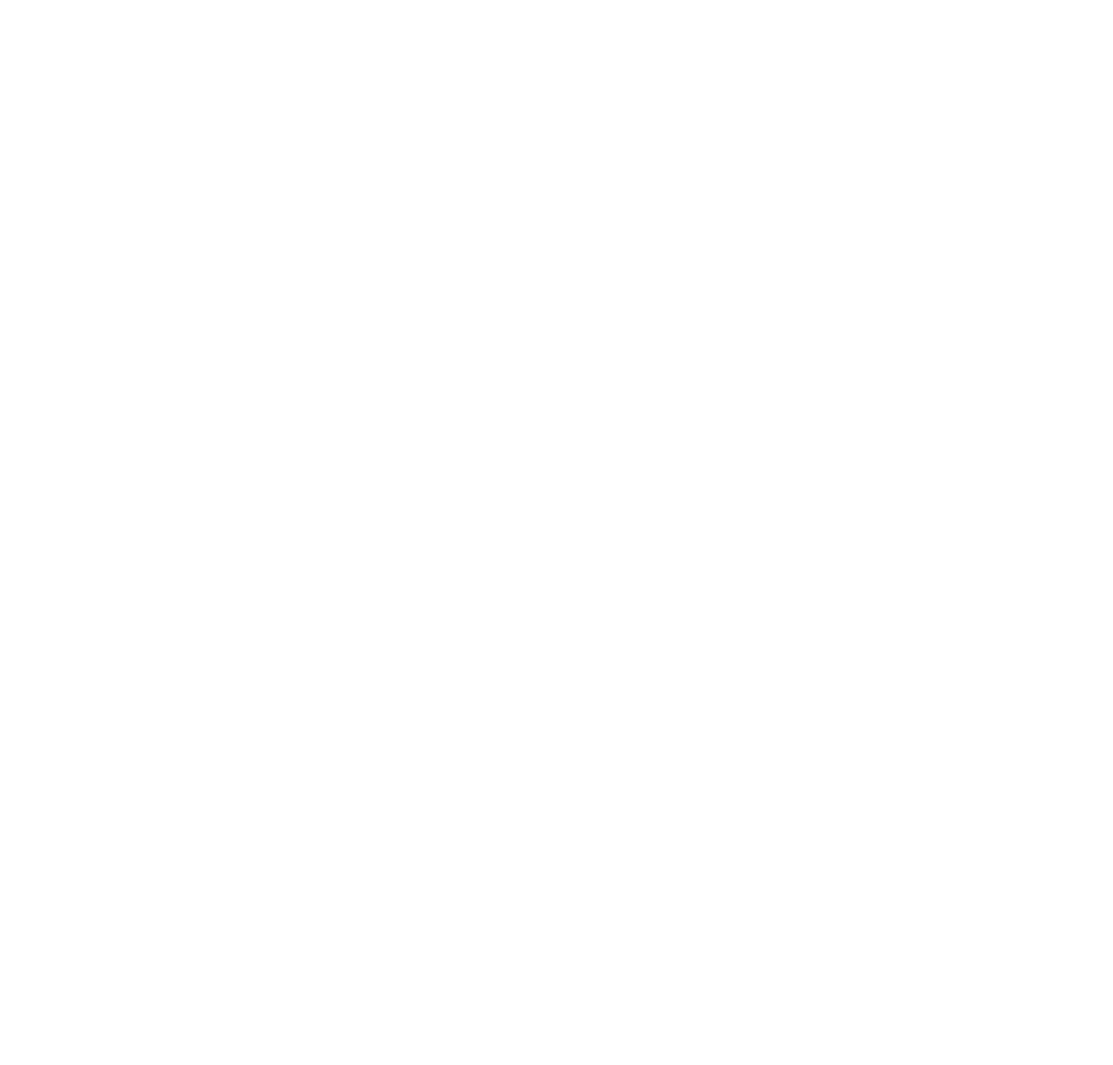
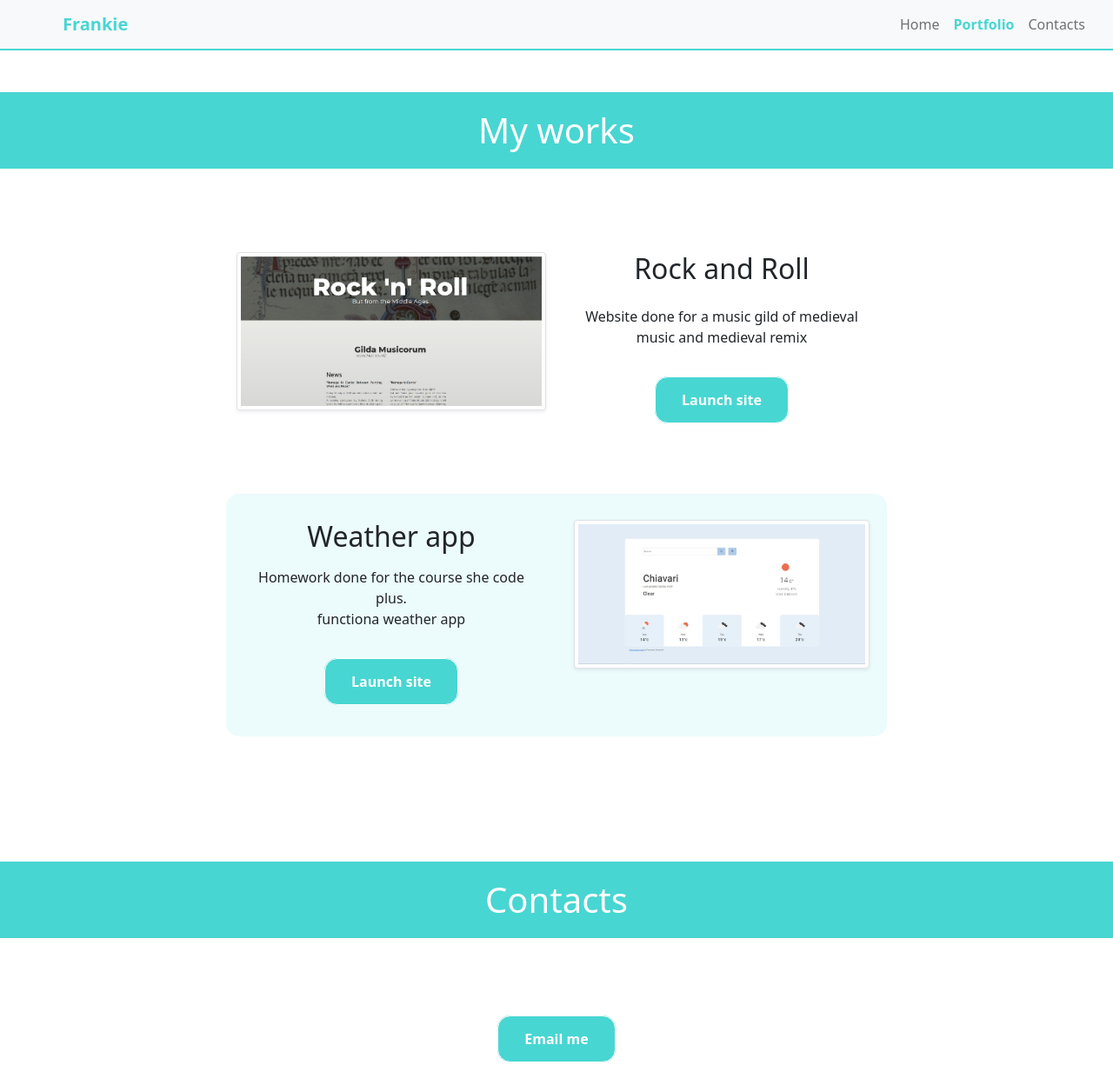
Before and after one commit to francescagiunchedi/Portfolio_shecode_exercise, a plain HTML site: page Porfolio.html in a window 1280 px wide. Shown: the whole page at 87% size. Before the commit the page ends 800 px from the top, so only its background shows below. Drawn offline with nearby package versions, Linux system fonts and the light colour scheme; a web font is replaced by a local one.

Commit message:
portfolio page and contact

```diff
--- a/Porfolio.html
+++ b/Porfolio.html
@@ -16,27 +16,93 @@
       crossorigin="anonymous"
     />
 
-    <script
-      src="https://cdn.jsdelivr.net/npm/bootstrap@5.1.3/dist/js/bootstrap.bundle.min.js"
-      integrity="sha384-ka7Sk0Gln4gmtz2MlQnikT1wXgYsOg+OMhuP+IlRH9sENBO0LRn5q+8nbTov4+1p"
-      crossorigin="anonymous"
-    ></script>
+    <script src="https://cdn.jsdelivr.net/npm/bootstrap@5.1.3/dist/js/bootstrap.bundle.min.js" integrity="sha384-ka7Sk0Gln4gmtz2MlQnikT1wXgYsOg+OMhuP+IlRH9sENBO0LRn5q+8nbTov4+1p" crossorigin="anonymous"></script>
 
     <script
       src="https://kit.fontawesome.com/8805a199d5.js"
       crossorigin="anonymous"
     ></script>
 
+
+    <link rel="preconnect" href="https://fonts.googleapis.com">
+    <link rel="preconnect" href="https://fonts.gstatic.com" crossorigin>
+    <link href="https://fonts.googleapis.com/css2?family=Oooh+Baby&family=Work+Sans:ital,wght@0,100;0,200;0,300;0,400;0,500;0,600;0,700;0,800;0,900;1,100;1,200;1,300;1,400;1,500;1,600;1,700;1,800;1,900&display=swap" rel="stylesheet">
+
     <link rel="stylesheet" href="/Styles/style_portfolio.css" />
 
-    <link rel="preconnect" href="https://fonts.googleapis.com" />
-    <link rel="preconnect" href="https://fonts.gstatic.com" crossorigin />
-    <link
-      href="https://fonts.googleapis.com/css2?family=Work+Sans:ital,wght@0,100;0,200;0,300;0,400;0,500;0,600;0,700;0,800;0,900;1,100;1,200;1,300;1,400;1,500;1,600;1,700;1,800;1,900&display=swap"
-      rel="stylesheet"
-    />
+    <title>Homepage Frankie's portfolio</title>
+  </head>
+  <body>
+    <div class="container-fluid bg-light mb-5" style="border-bottom: 2px solid var(--primary-color)">
+    <nav class="navbar navbar-expand-lg navbar-light bg-light">
+  <div class="container-fluid ms-5">
+    <a class="navbar-brand nav-bar-text" style="color: var(--primary-color);" href="/index.html"><strong>Frankie</strong></a>
+    <button class="navbar-toggler" type="button" data-bs-toggle="collapse" data-bs-target="#navbarNav" aria-controls="navbarNav" aria-expanded="false" aria-label="Toggle navigation">
+      <span class="navbar-toggler-icon"></span>
+    </button>
+    <div class="collapse navbar-collapse ms-5" id="navbarNav">
+      <ul class="navbar-nav ms-auto">
+        <li class="nav-item">
+          <a class="nav-link  nav-bar-text" aria-current="page" href="/index.html">Home</a>
+        </li>
+        <li class="nav-item">
+          <a class="nav-link active nav-bar-text" href="/Porfolio.html">Portfolio</a>
+        </li>
+        <li class="nav-item">
+          <a class="nav-link nav-bar-text" href="/Porfolio.html#contact-me">Contacts</a>
+        </li>
+      </ul>
+    </div>
+  </div>
+</nav>
+    </div>
 
-    <title>Frankie:portfolio</title>
-  </head>
-  <body></body>
+    <h1 class="text-center portfolio-title">My works</h1>
+    <div class="container-sm portfolio-page">
+      <div class="portfolio-page-margin">
+
+        <div class="row d-flex justify-content-center portfolio-page-margin mb-5">
+          <div class="col-md-4">
+            <img class="mb-5 img-flud img-thumbnail shadow-sm" src="/img/Rock.JPG" alt="Rock_and_roll_site" max-width="500px">
+          </div>
+          <div class="col-md-4 text-center">
+            <h2 class="mb-4 ">Rock and Roll</h2>
+            <p class="mb-5">Website done for a music gild of medieval music and medieval remix</p>
+            <a class="btn-brand" href="https://dancing-boba-612143.netlify.app/" target="_blank">Launch site</a>
+          </div>
+        </div>
+
+        <div class="row d-flex justify-content-center mb-5">
+          <div class="col-md-4 text-center  portfolio-infobox border-start-p">
+            <h2 class="mb-3">Weather app</h2>
+            <p class="mb-5">Homework done for the course she code plus. <br />
+            functiona weather app</p>
+            <a class="btn-brand" href="https://confident-heisenberg-004c3f.netlify.app/" target="_blank">Launch site</a>
+          </div>
+          <div class="col-md-4 portfolio-infobox border-end-p">
+            <img class="mb-5 img-flud img-thumbnail shadow-sm" src="img/weather.JPG" alt="weather-app-img" max-width="500px">
+          </div>
+        </div>
+      </div>
+      <br>
+      <br>
+      <br>
+      <br>
+    </div>
+    <div class="d-block">
+        <h1 class="text-center portfolio-title">Contacts</h1>
+        <br>
+      <br>
+        <div class="text-center mt-5 mb-5">
+          <a id="contact-me" href="mailto:fra9123@gmail.com" class="btn-brand">Email me</a>
+        </div>
+        <br>
+      <br>
+      <br>
+      <br>
+    </div>
+
+
+
+  <body>
 </html>
--- a/Styles/style_portfolio.css
+++ b/Styles/style_portfolio.css
@@ -1,6 +1,7 @@
 :root {
   --primary-color: #48d6d2;
   --title-font: font-family: "Work Sans", sans-serif;
+  --primary-color-alpha: rgba(72, 214, 210, 0.1);
 }
 
 h1,h2,h3{
@@ -62,17 +63,17 @@ h1,h2,h3{
   padding: 15px 30px;
   border: 1px solid white;
   border-radius: 15px;
-  margin-right: 60px;
+
 }
 
 .btn-brand:hover{
   text-decoration: none;
   background-color: white;
   color: var(--primary-color);
-  font-weight: bold;
-  padding: 15px 25px;
-  border: 1px solid white;
-  border-radius: 15px;
+  border: 1px solid var(--primary-color);
+}
+.btn-margin{
+  margin-right: 60px;
 }
 
 .botton-container{
@@ -89,6 +90,28 @@ h1,h2,h3{
   color: white;
   background-color: var(--primary-color);
 
+}
+
+.portfolio-page-margin{
+  margin-top: 12vh;
+}
+
+.portfolio-infobox{
+  background-color: var(--primary-color-alpha);
+  padding: 30px 20px;
+
+}
+.portfolio-title{
+  background-color: var(--primary-color);
+  color: white;
+  padding: 20px;
+}
+
+.border-end-p{
+  border-radius: 0 15px 15px 0;
+}
+.border-start-p{
+  border-radius: 15px 0  0 15px;
 }
 
 
@@ -175,10 +198,9 @@ h1,h2,h3{
   background-color: white;
   color: var(--primary-color);
   font-weight: bold;
-  border: 1px solid white;
+  border: 1px solid var(--primary-color);
   border-radius: 0px;
   margin-bottom: 20px;
-  margin-right: 0px;
 }
 .btn-brand:hover{
   text-decoration: none;
@@ -190,6 +212,9 @@ h1,h2,h3{
     margin-right: 0px;
 
 }
+.btn-margin{
+  margin-right: 0px;
+}
 
 .botton-container{
   margin-top: 90px;
```
Also changed, not shown: index.html (+4 -4 lines), img/Rock.JPG (added), img/weather.JPG (added).
